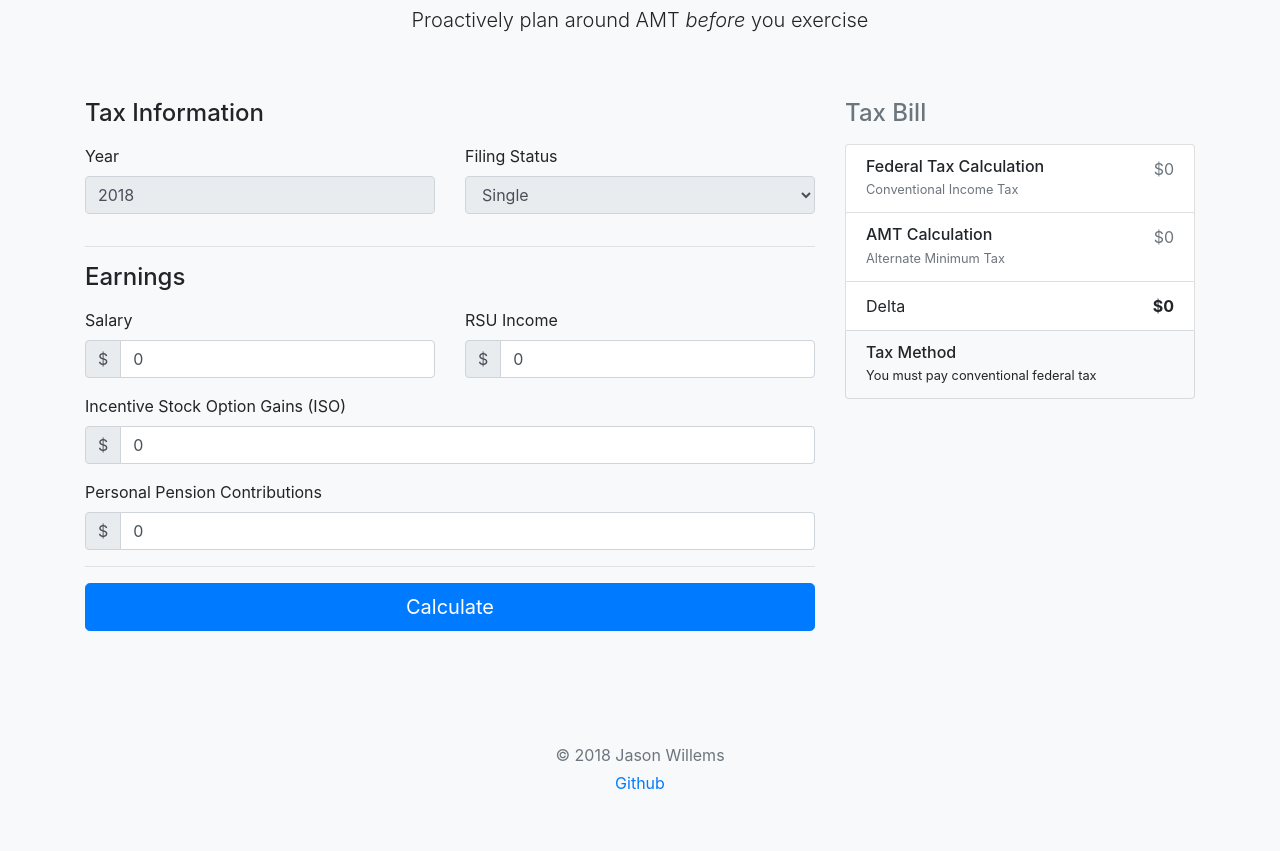
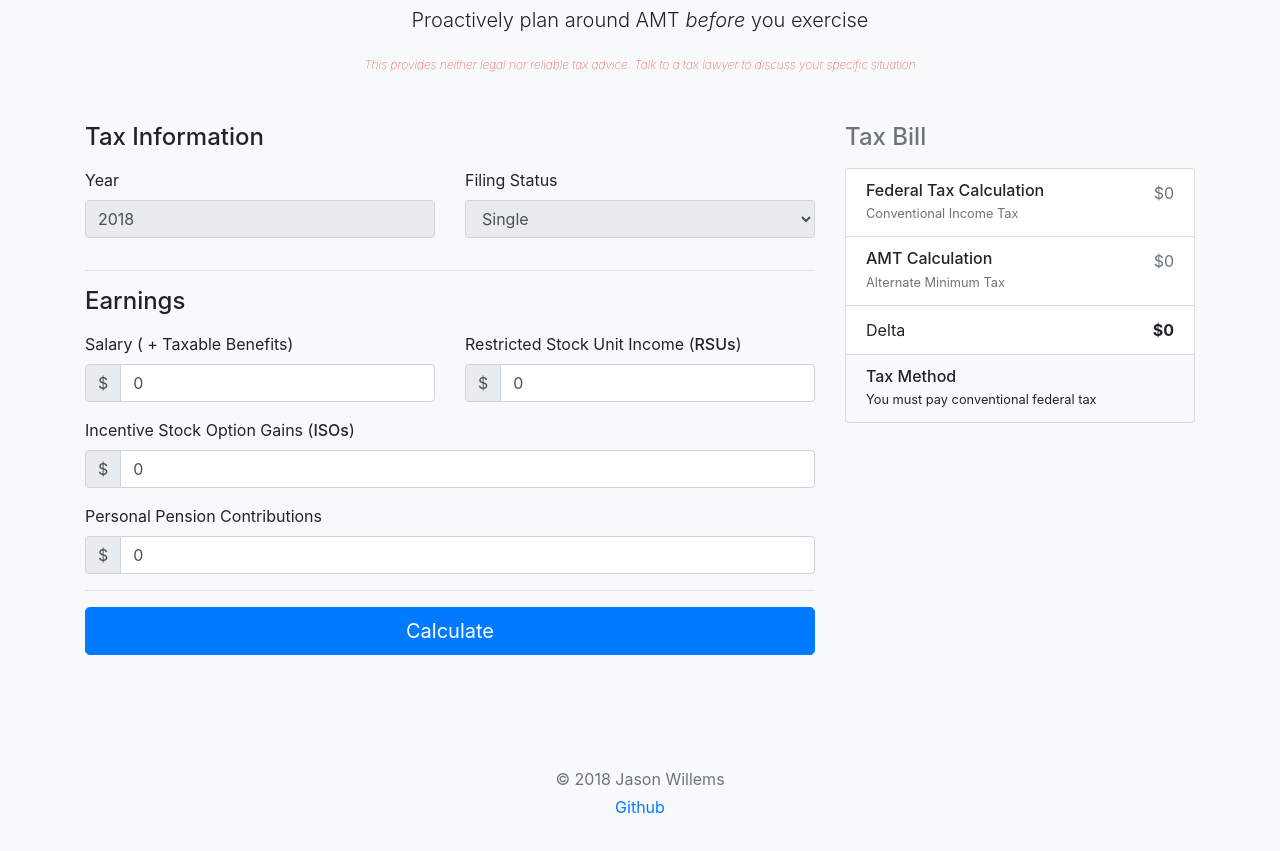
Before and after one commit to at1as/amt_calculator_website, a plain HTML site: page index.html in a window 1280 px wide. Shown: the part 89-940 px from the top of the page. Drawn offline with nearby package versions, Linux system fonts and the light colour scheme.

Commit message:
Minor frontend tweaks, legal notice

```diff
--- a/index.html
+++ b/index.html
@@ -14,6 +14,9 @@
         <h2 id="page_title">AMT Tax Calculator</h2>
         <!--<p class="lead">Taxes are tough. The math behind them, however, isn't. AMT Tax bills should not come as a end of year shock, and it shouldn't cost hundreds of dollars to have tax accountants explain the financial consequences of exercising stock</p>-->
         <p class="lead">Proactively plan around AMT <i>before</i> you exercise</p>
+        <span style="color:#444; font-weight:100; font-style:italic; color:red; font-size:0.75rem">
+          This provides neither legal nor reliable tax advice. Talk to a tax lawyer to discuss your specific situation
+        </span>
       </div>
 
       <div class="row">
@@ -75,7 +78,7 @@
 
             <div class="row">
               <div class="mb-3 col-md-6">
-                <label for="inputIncome">Salary</label>
+                <label for="inputIncome">Salary ( + Taxable Benefits)</label>
                 <div class="input-group">
                   <div class="input-group-prepend">
                     <span class="input-group-text">$</span>
@@ -84,7 +87,7 @@
                 </div>
               </div>
               <div class="md-3 col-md-6">
-                <label for="rsuIncome">RSU Income</label>
+                <label for="rsuIncome">Restricted Stock Unit Income (<span style="font-weight:500">RSUs</span>)</label>
                 <div class="input-group">
                   <div class="input-group-prepend">
                     <span class="input-group-text">$</span>
@@ -94,7 +97,7 @@
               </div>
             </div>
             <div class="mb-3">
-              <label for="isoGains">Incentive Stock Option Gains (ISO)</label>
+              <label for="isoGains">Incentive Stock Option Gains (<span style="font-weight:500">ISOs</span>)</label>
                 <div class="input-group">
                   <div class="input-group-prepend">
                     <span class="input-group-text">$</span>
@@ -145,10 +148,10 @@
     function amtTaxDetails() {
       return {
           amt_low_rate:           0.26
-        , amt_high_rate:           0.28
+        , amt_high_rate:          0.28
         , amt_exemption_amount:   70300
-        , amt_bracket_crossover:   191500
-        , amt_phase_out_income:    500000
+        , amt_bracket_crossover:  191500
+        , amt_phase_out_income:   500000
         , amt_phase_out_percent:  0.25
         , tax_year:               taxYear()
       }
```
Also changed, not shown: 1 other file.
